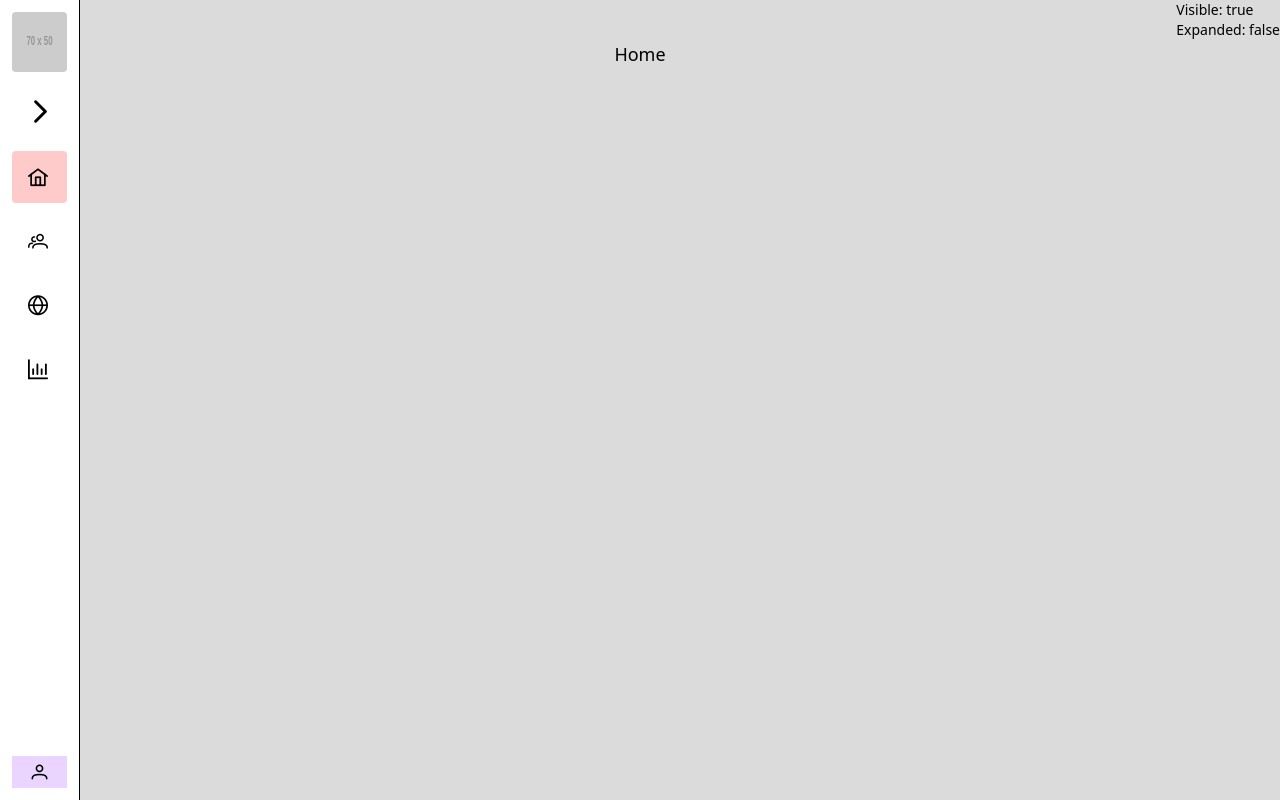
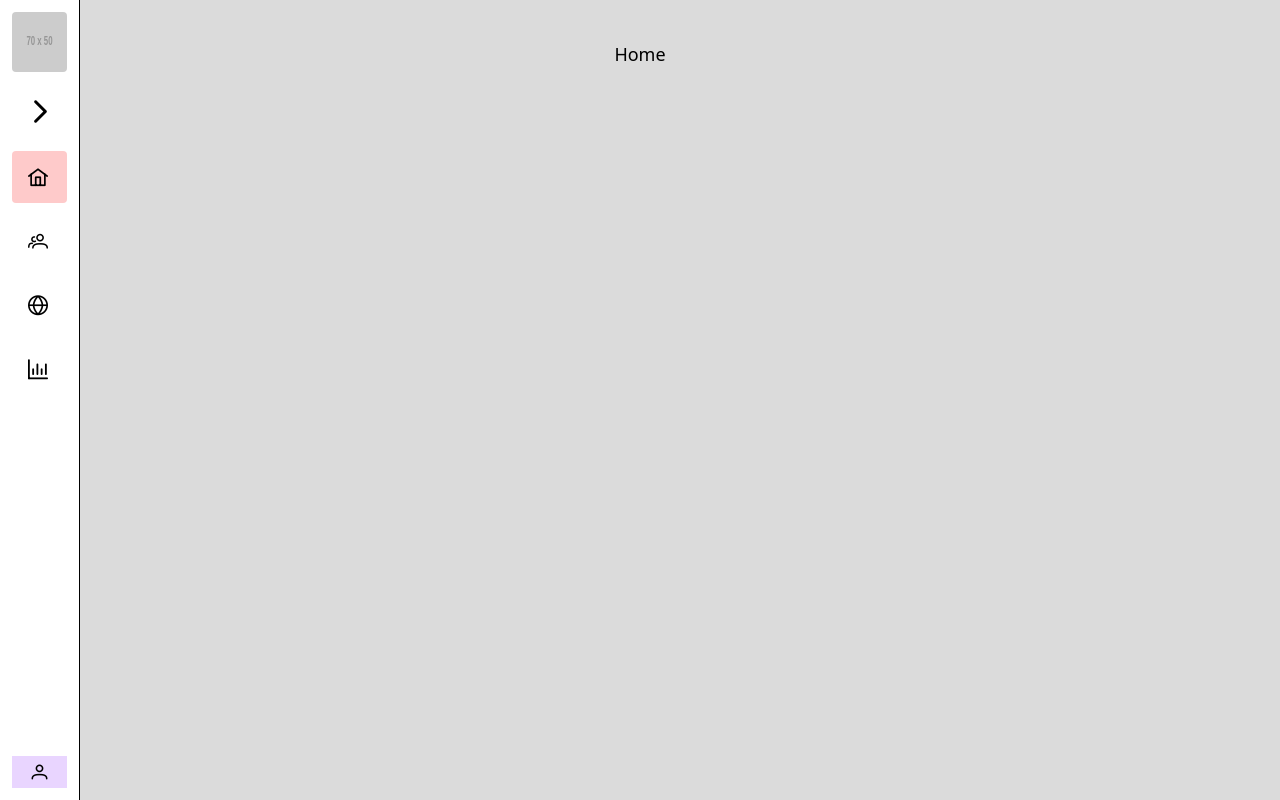
Before and after one commit to shehwar-ahmad/sidebar-primevue, a Vue app: page / in a window 1280 px wide. Built offline with nearby package versions, Linux system fonts and the light colour scheme; what tailwindcss-primeui would draw is missing.

Commit message:
chore: remove info

```diff
--- a/src/components/SidebarDrawer.vue
+++ b/src/components/SidebarDrawer.vue
@@ -161,11 +161,6 @@ watchEffect(() => {
       :icon="`pi ${visible ? 'pi-chevron-left' : 'pi-chevron-right'}`"
     />
   </div>
-
-  <div class="absolute top-0 right-0 text-sm">
-    <p>Visible: {{ visible }}</p>
-    <p>Expanded: {{ expanded }}</p>
-  </div>
 </template>
 
 <style scoped>
```
